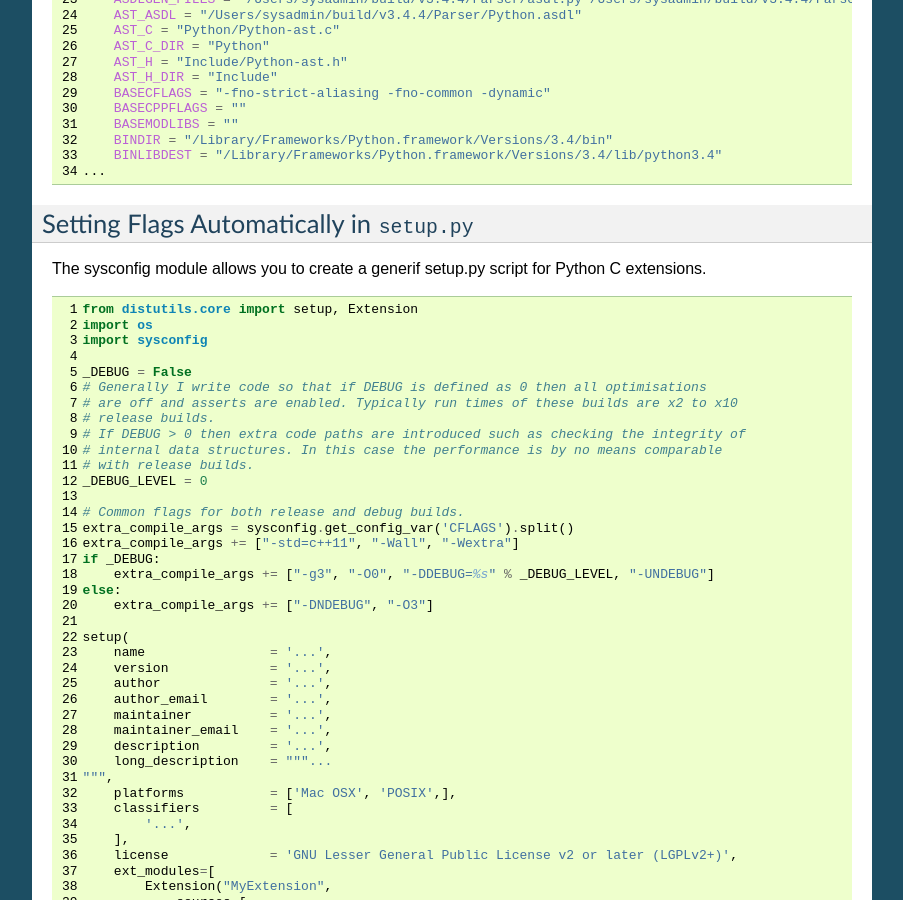
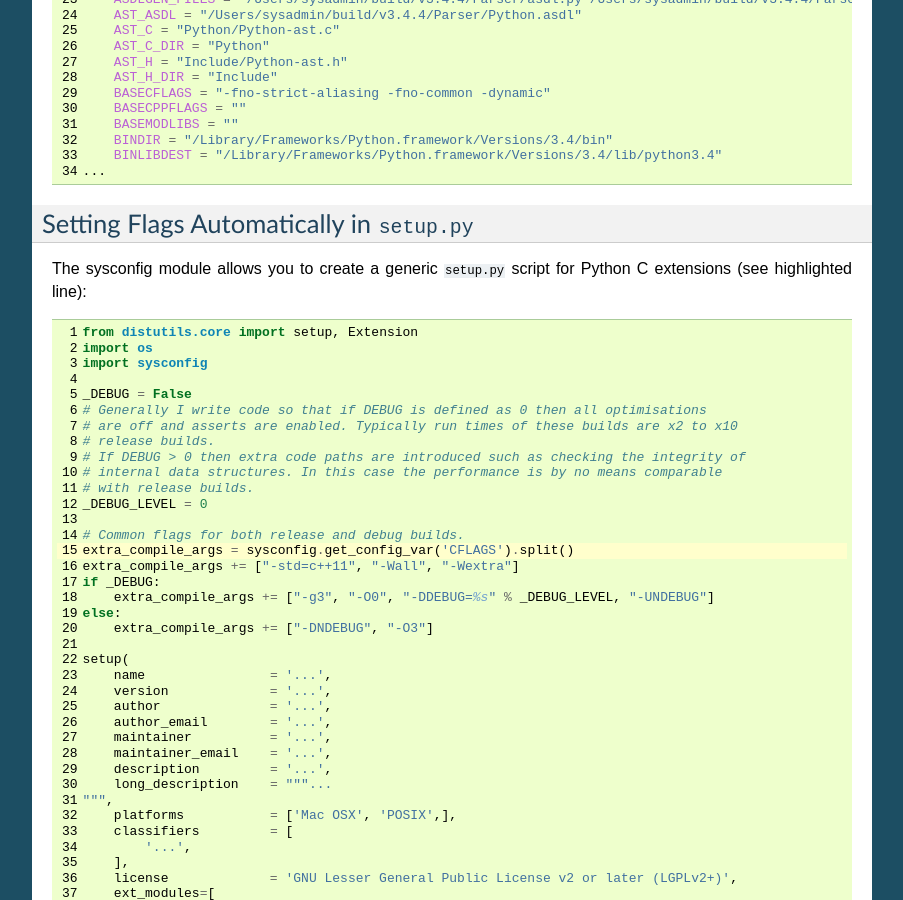
Before and after one commit to paulross/PythonExtensionPatterns, a Sphinx documentation site: the page built from doc/sphinx/source/compiler_flags.rst, in a window 1280 px wide and 900 px high, scrolled down 1273 px. Shown: the whole window, without its empty margins (198-1101 px from the left). Built offline with Sphinx 7.4.7, drawn with Linux system fonts in a browser that asks for light colours.

Commit message:
Minor documentation fix.

```diff
--- a/doc/sphinx/source/compiler_flags.rst
+++ b/doc/sphinx/source/compiler_flags.rst
@@ -104,9 +104,10 @@ This very verbose output will give you a complete picture of your environment:
 Setting Flags Automatically in ``setup.py``
 --------------------------------------------------
 
-The sysconfig module allows you to create a generif setup.py script for Python C extensions.
+The sysconfig module allows you to create a generic ``setup.py`` script for Python C extensions (see highlighted line):
 
 .. code-block:: python
+    :emphasize-lines: 15
 
     from distutils.core import setup, Extension
     import os
```
